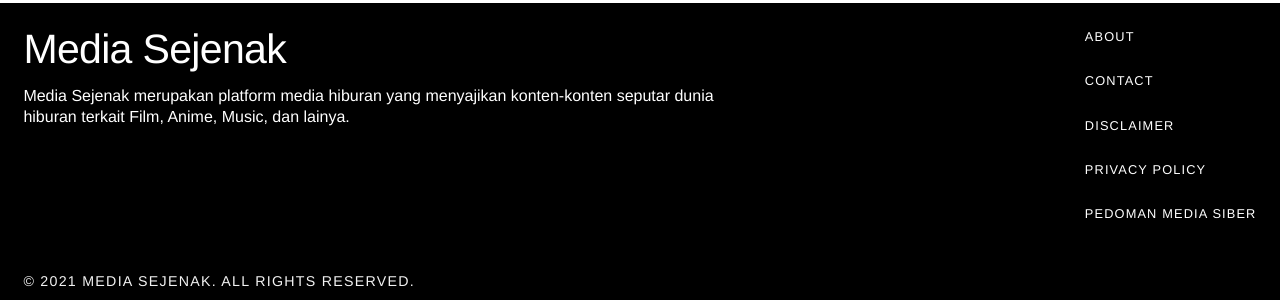
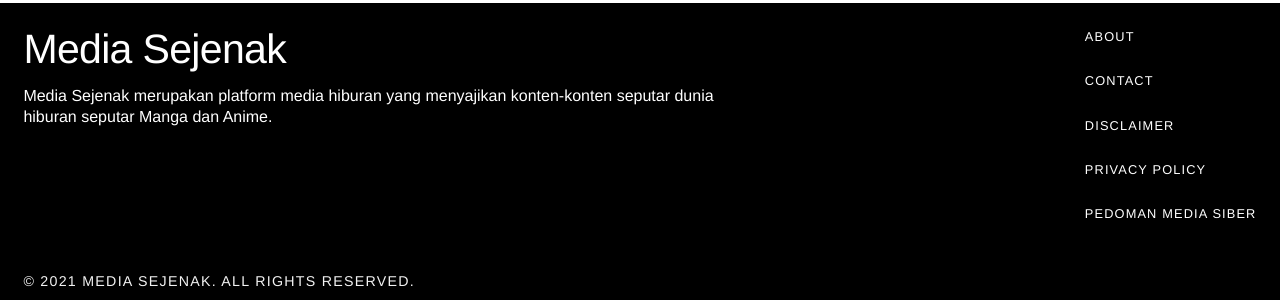
Before and after one commit to mediasejenak/mediasejenak.github.io, a Jekyll site: the page built from index.html, in a window 1280 px wide and 900 px high, scrolled down 2372 px. Shown: the part 492-792 px from the top of the window. Built offline with Jekyll 4.4.1, drawn with Linux system fonts in a browser that asks for light colours; some web fonts are replaced; the list of posts is cut into pages by our own code.

Commit message:
Update _config.yml

```diff
--- a/_config.yml
+++ b/_config.yml
@@ -10,7 +10,7 @@ theme_version: 1.0.4
 # Site settings
 title:              Media Sejenak
 logo:               https://www.mediasejenak.xyz/mslogo.png
-description:        Media Sejenak merupakan platform media hiburan yang menyajikan konten-konten seputar dunia hiburan terkait Film, Anime, Music, dan lainya.
+description:        Media Sejenak merupakan platform media hiburan yang menyajikan konten-konten seputar dunia hiburan seputar Manga dan Anime.
 keyword:            Update Film, Update Anime, Update Manga, Update K-Pop, Update K-Drama
 baseurl:            '' # The subpath of your site, e.g. /blog
 url:                'https://www.mediasejenak.xyz' # The base hostname & protocol for your site
```
